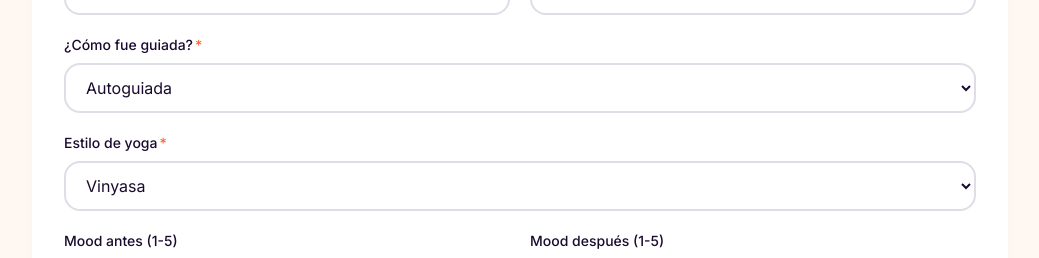
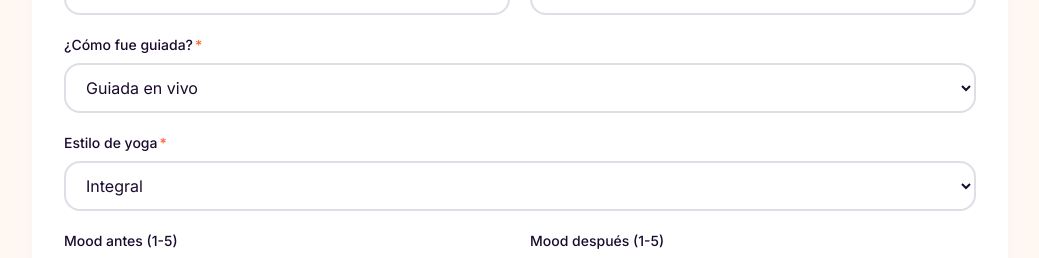
Before and after one commit to arambarrid/yoga-diary, a Next.js app: page /practices/new in a window 1280 px wide. Shown: the part 378-636 px from the top of the page, without its empty margins (120-1159 px from the left). Built offline with nearby package versions, Linux system fonts and the light colour scheme.

Commit message:
feat(practice-form): defaults and Integral yoga style (#19)
* feat(yoga): add Integral style

* feat(practice-form): set sensible defaults

* fix: complete Integral style and tidy form defaults

```diff
--- a/src/components/PracticeForm.tsx
+++ b/src/components/PracticeForm.tsx
@@ -138,11 +138,12 @@ export function PracticeForm({ initial = {}, mode = "create" }: Props) {
         <Field label="Duración (minutos)" htmlFor="durationMin" required>
           <Input
             id="durationMin"
+            key={type}
             name="durationMin"
             type="number"
             min={1}
             max={1440}
-            defaultValue={initial.durationMin ?? 60}
+            defaultValue={initial.durationMin ?? (type === "meditation" ? 15 : 60)}
             required
           />
         </Field>
@@ -152,7 +153,7 @@ export function PracticeForm({ initial = {}, mode = "create" }: Props) {
         <Select
           id="guidance"
           name="guidance"
-          defaultValue={initial.guidance ?? "self"}
+          defaultValue={initial.guidance ?? "live"}
           required
         >
           {Object.entries(guidanceLabels).map(([value, label]) => (
@@ -168,7 +169,7 @@ export function PracticeForm({ initial = {}, mode = "create" }: Props) {
           <Select
             id="yogaStyle"
             name="yogaStyle"
-            defaultValue={initial.yogaStyle ?? "vinyasa"}
+            defaultValue={initial.yogaStyle ?? "integral"}
             required
           >
             {Object.entries(yogaStyleLabels).map(([value, label]) => (
--- a/src/lib/labels.ts
+++ b/src/lib/labels.ts
@@ -12,6 +12,7 @@ export const guidanceLabels: Record<Guidance, string> = {
 };
 
 export const yogaStyleLabels: Record<YogaStyle, string> = {
+  integral: "Integral",
   vinyasa: "Vinyasa",
   hatha: "Hatha",
   ashtanga: "Ashtanga",
--- a/src/lib/schemas.ts
+++ b/src/lib/schemas.ts
@@ -4,6 +4,7 @@ export const guidanceEnum = z.enum(["live", "recorded", "self"]);
 export type Guidance = z.infer<typeof guidanceEnum>;
 
 export const yogaStyleEnum = z.enum([
+  "integral",
   "vinyasa",
   "hatha",
   "ashtanga",
```
